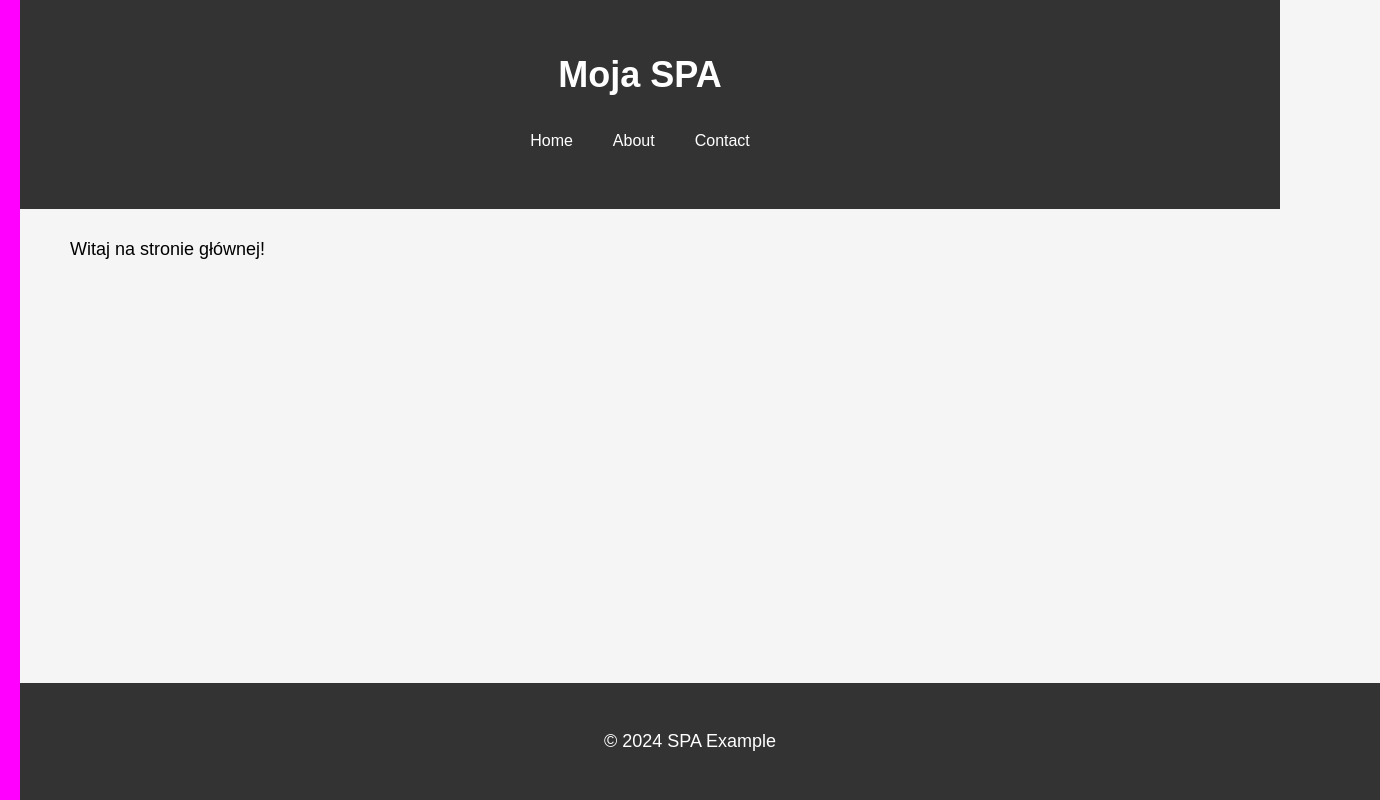
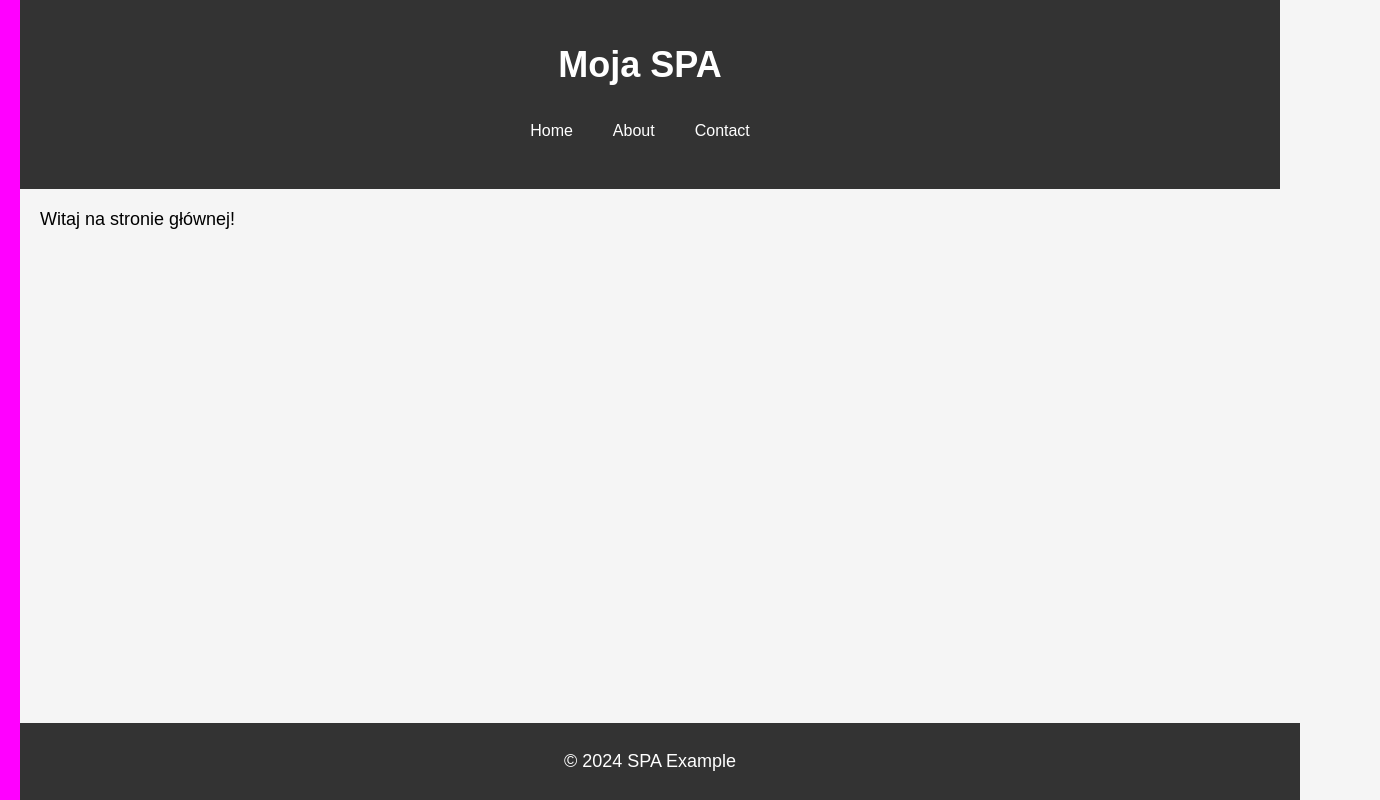
Before and after one commit to glizdaa/PWI_web_rwd_spa, a React (Create React App) app: page /#/ in a window 1280 px wide. Shown: the whole page, 1380 px wide, since content can reach past the window. Built offline with nearby package versions, Linux system fonts and the light colour scheme.

Commit message:
Update globalStyles.css

```diff
--- a/src/globalStyles.css
+++ b/src/globalStyles.css
@@ -126,12 +126,4 @@ body {
     body {
       font-size: 18px;
     }
-
-    header, footer {
-      padding: 30px 50px;
-    }
-
-    main {
-      padding: 30px 50px;
-    }
   }
```
